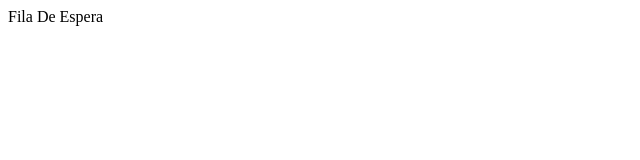
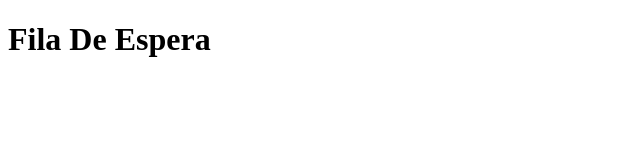
Before and after one commit to deborapianezzer/OneBitCode-Projetos, a plain HTML site: page Array/Fila de Espera/fila.html in a window 1280 px wide. Shown: the whole page, without its empty margins (0-640 px from the left). Drawn offline with Linux system fonts and the light colour scheme.

Commit message:
exercicio array

```diff
--- a/Array/Fila de Espera/fila.html
+++ b/Array/Fila de Espera/fila.html
@@ -7,6 +7,6 @@
   <title>Fila De Espera</title>
 </head>
 <body>
-  Fila De Espera
+  <h1>Fila De Espera</h1>
 </body>
 </html>
```
